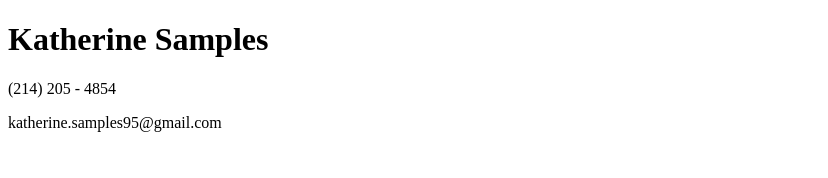
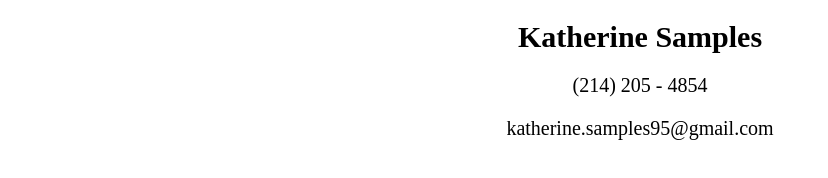
Before and after one commit to samplesk/Katherine-Samples, a plain HTML site: page index.html in a window 1280 px wide. Shown: the whole page, without its empty margins (0-828 px from the left). Drawn offline with Linux system fonts and the light colour scheme.

Commit message:
general to style.css in html

```diff
--- a/index.html
+++ b/index.html
@@ -2,7 +2,7 @@
 <html>
 
 <head>
-    <link rel="stylesheet" href="general.css">
+    <link rel="stylesheet" href="style.css">
     <h1> Katherine Samples </h1>
 </head>
 
--- a/style.css
+++ b/style.css
@@ -1,21 +1,11 @@
 h1 {
-    display: block;
     font-size: 30px;
-    margin-block-start: 10px;
-    margin-block-end: 10px;
-    margin-inline-start: 10px;
-    margin-inline-end: 10px;
     font-weight: bold;
     text-align: center;
 }
 
 p {
-    display: block;
     font-size: 20px;
-    margin-block-start: 10px;
-    margin-block-end: 10px;
-    margin-inline-start: 10px;
-    margin-inline-end: 10px;
     font-weight: normal;
     text-align: center;
 }
```
